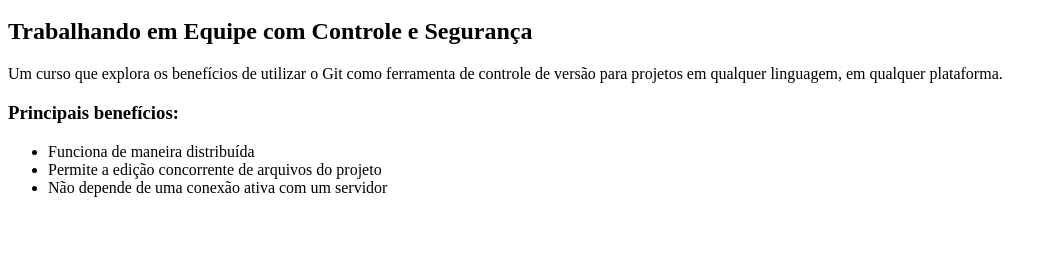
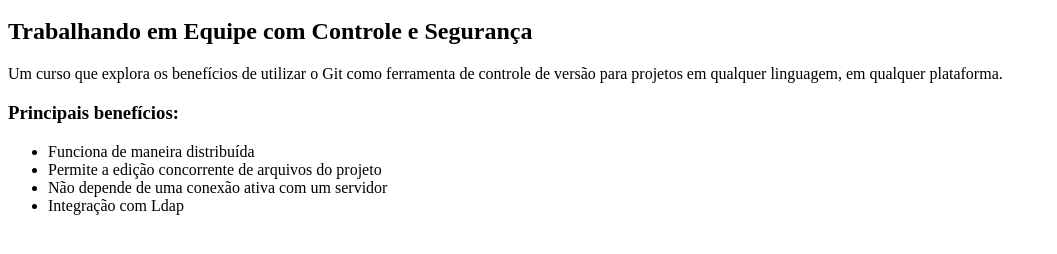
Before and after one commit to jguedes-treba/curso-git, a plain HTML site: page index.html in a window 1280 px wide. Shown: the part 48-302 px from the top of the page, without its empty margins (0-1057 px from the left). Drawn offline with Linux system fonts and the light colour scheme.

Commit message:
Inegraçao com LDAP

```diff
--- a/index.html
+++ b/index.html
@@ -12,6 +12,7 @@
             <li>Funciona de maneira distribuída</li>
             <li>Permite a edição concorrente de arquivos do projeto</li>
             <li>Não depende de uma conexão ativa com um servidor</li>
+            <li>Integração com Ldap</li>
         </ul>
     </body>
 </html>
```
